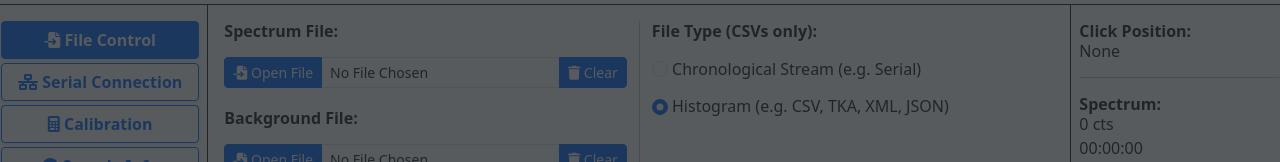
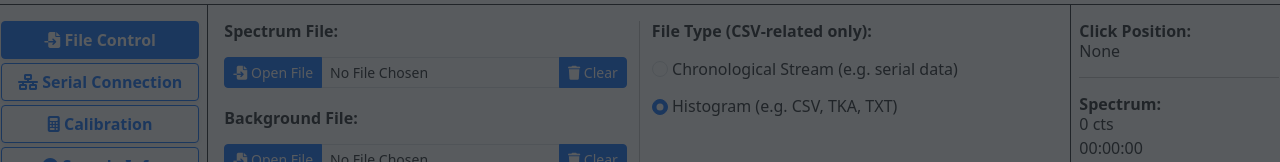
Before and after one commit to OpenGammaProject/Gamma-MCA, a website with bundled scripts: page index.html in a window 1280 px wide. Shown: the top 162 px of the page. Built offline with nearby package versions, Linux system fonts and the light colour scheme.

Commit message:
clarify file type text

```diff
--- a/index.html
+++ b/index.html
@@ -187,16 +187,16 @@
                     COL 2
                     #####
                   -->
-                  <p><strong>File Type (CSVs only):</strong></p>
+                  <p><strong>File Type (CSV-related only):</strong></p>
 
                   <p>
                     <input id="r1" class="form-check-input" type="radio" value="2" name="filetype">
-                    <label class="form-check-label align-middle" for="r1">Chronological Stream (e.g. Serial)</label>
+                    <label class="form-check-label align-middle" for="r1">Chronological Stream (e.g. serial data)</label>
                   </p>
 
                   <p>
                     <input id="r2" class="form-check-input" type="radio" value="1" name="filetype" checked="checked">
-                    <label class="form-check-label align-middle" for="r2">Histogram (e.g. CSV, TKA, XML, JSON)</label>
+                    <label class="form-check-label align-middle" for="r2">Histogram (e.g. CSV, TKA, TXT)</label>
                   </p>
 
                 </div>
```
